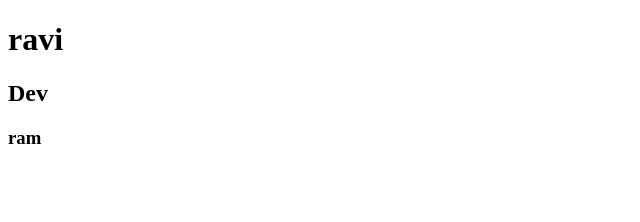
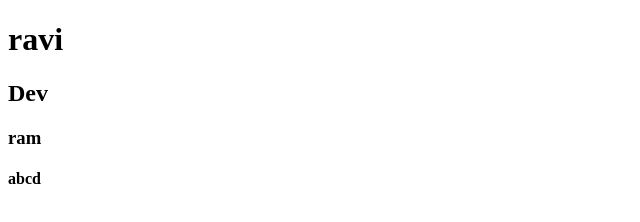
Before and after one commit to rprajapati4889/new-repo1, a plain HTML site: page index.html in a window 1280 px wide. Shown: the full height of the page, 0-640 px from the left. Drawn offline with Linux system fonts and the light colour scheme.

Commit message:
update index.html

```diff
--- a/index.html
+++ b/index.html
@@ -10,5 +10,6 @@
     <h1>ravi</h1>
     <h2>Dev</h2>
     <h3>ram</h3>
+    <h4>abcd</h4>
 </body>
 </html>
```
